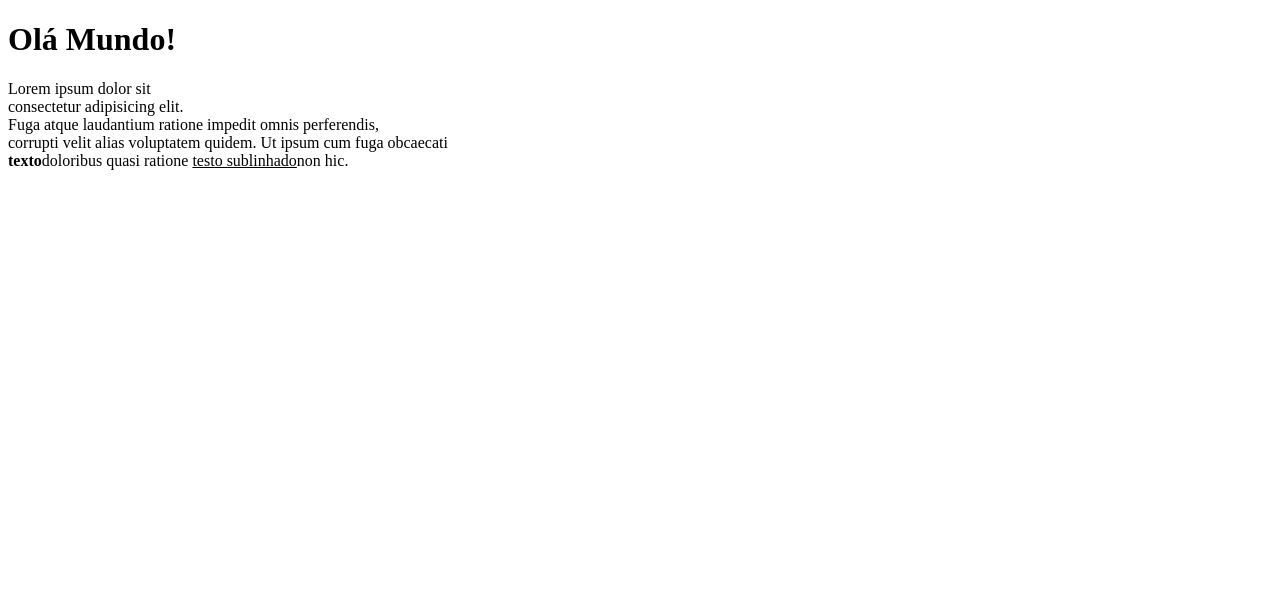
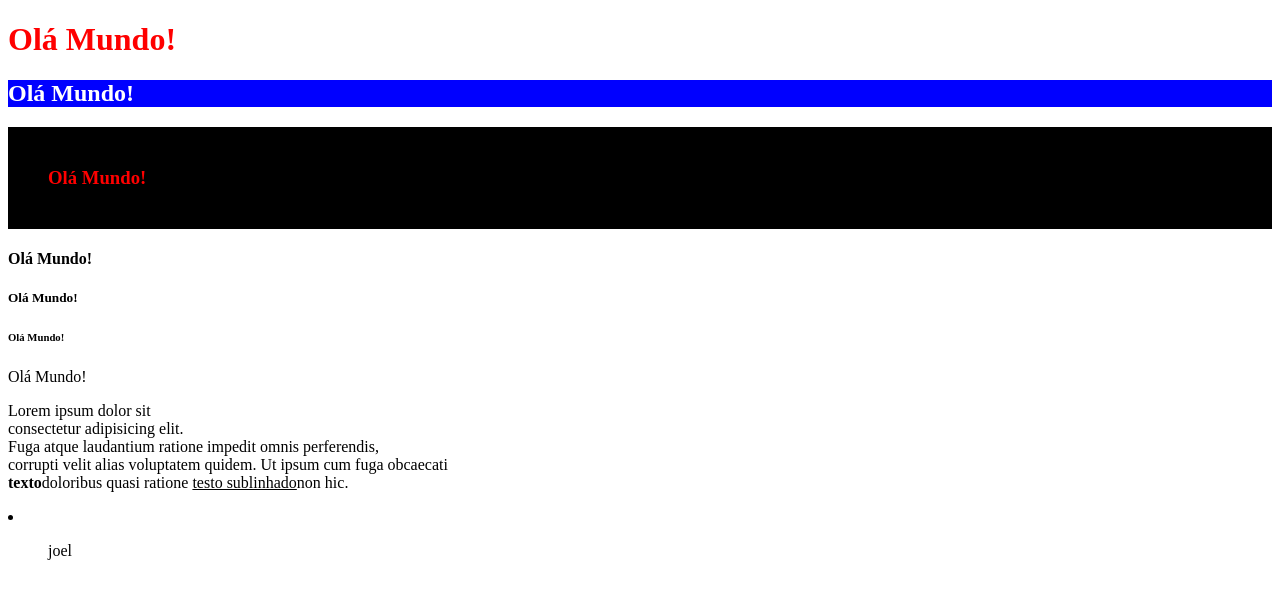
Before and after one commit to jsn-sil/HTML-AULA-2, a plain HTML site: page index.html in a window 1280 px wide. Drawn offline with Linux system fonts and the light colour scheme.

Commit message:
ccs color

```diff
--- a/index.html
+++ b/index.html
@@ -4,10 +4,47 @@
     <meta charset="UTF-8">
     <meta name="viewport" content="width=device-width, initial-scale=1.0">
     <title>html - aula </title>
+    <style>
+        h3 {
+             color: red; background-color: black; padding: 40px;
+        }
+    </style>
 </head>
+
 <body>
-    <h1>Olá Mundo! </h1>
+    <h1 style="color: red;">Olá Mundo! </h1>
+    <h2 style="background-color: blue; color: white ">Olá Mundo! </h2>
+    <h3>Olá Mundo! </h3>
+    <h4>Olá Mundo! </h4>
+    <h5>Olá Mundo! </h5>
+    <h6>Olá Mundo! </h6>
+    <h7>Olá Mundo! </h7>
 
     <p>Lorem ipsum dolor sit <br> consectetur adipisicing elit. <br>Fuga atque laudantium ratione impedit omnis perferendis, <br>corrupti velit alias voluptatem quidem. Ut ipsum cum fuga obcaecati <br><b><i></i>texto</i></b>doloribus quasi ratione <u>testo sublinhado</u>non hic.</p>
+
+
+
+<li>
+
+    <ol>joel</ol>
+
+
+
+
+
+</li>
+
+
+
+
+
+
+
+
+
 </body>
+
+
+
+
 </html>
```
